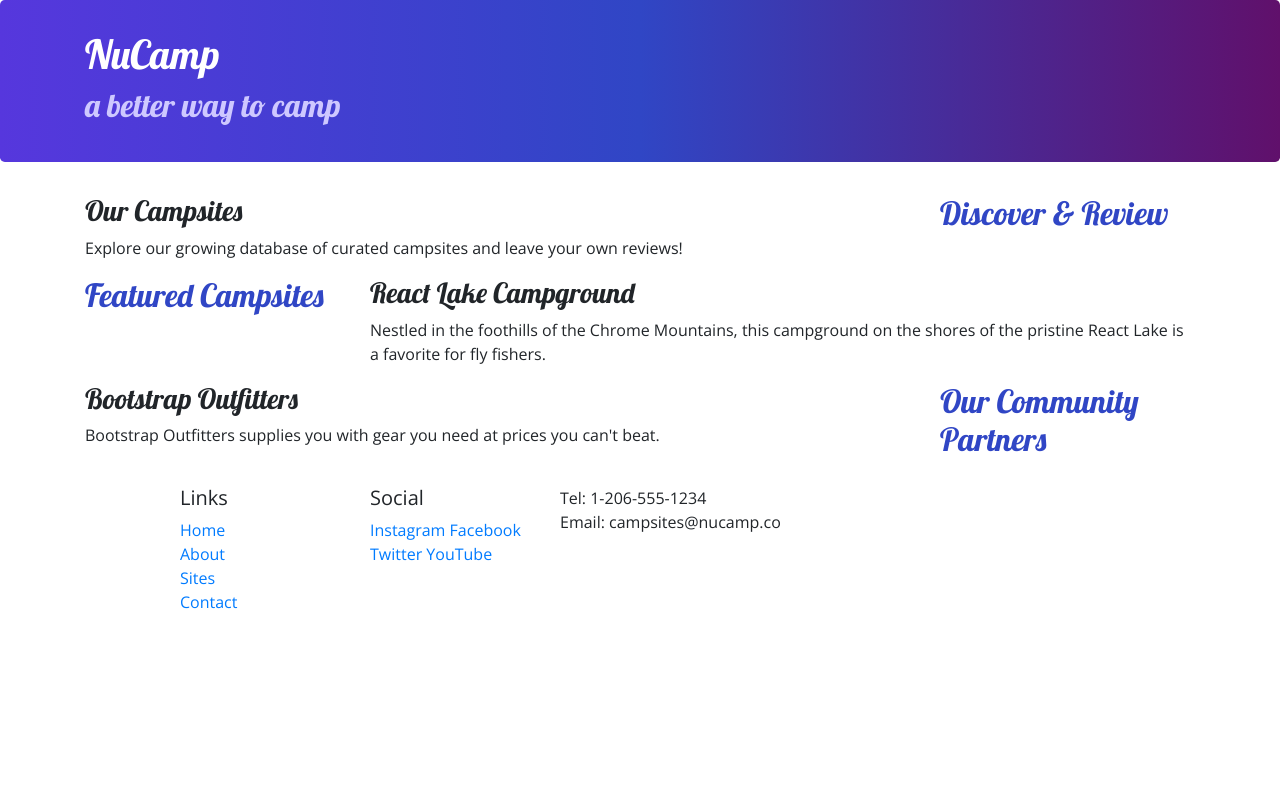
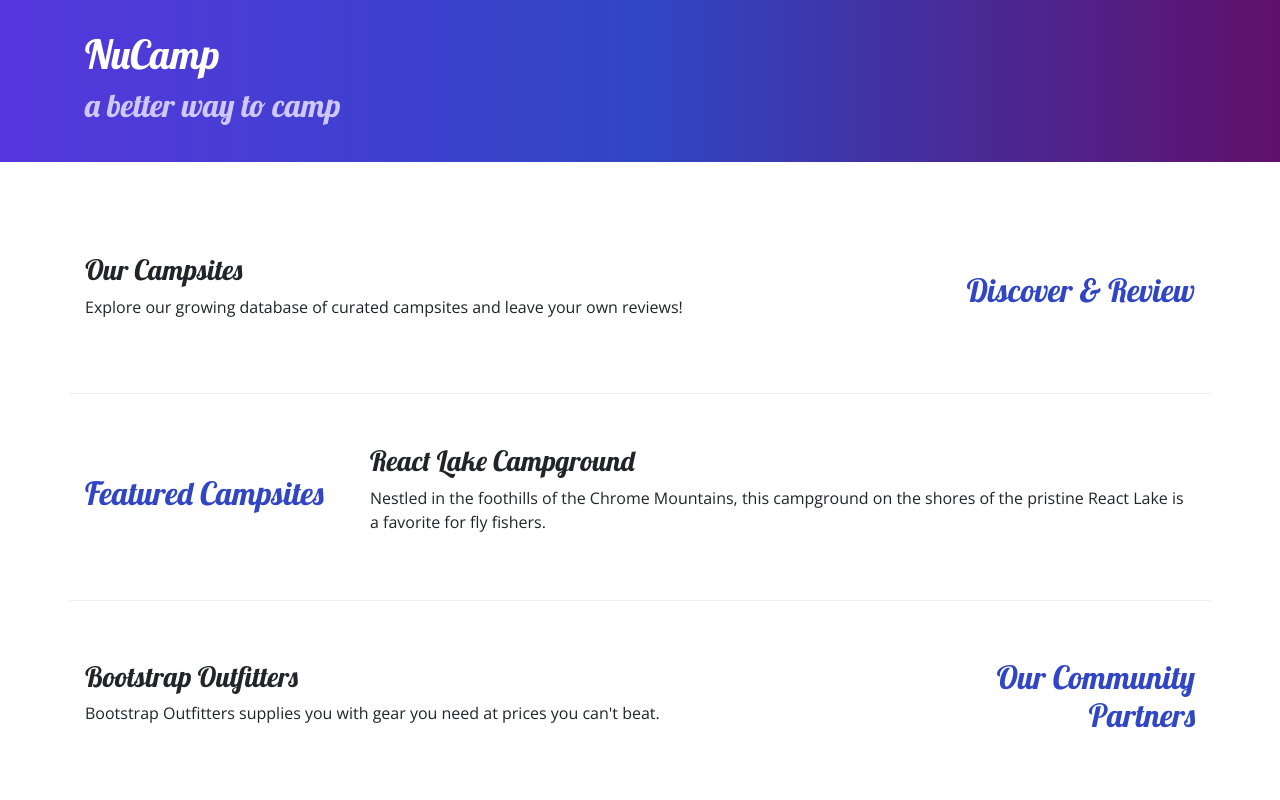
Before and after one commit to LoganNichols724/nucamp-bootstrap, a website: page index.html in a window 1280 px wide. Shown: the top 800 px of the page. Drawn offline with nearby package versions, Linux system fonts and the light colour scheme.

Commit message:
Adding Custom Styles

```diff
--- a/css/styles.css
+++ b/css/styles.css
@@ -15,7 +15,7 @@ header h2 {
 }
 
 footer {
-    background image: linear-gradient(#CEC8FF, white);
+    background-image: linear-gradient(#CEC8FF, white);
     padding: 20px 0;
 }
 
@@ -24,3 +24,9 @@ footer {
     background-image: linear-gradient(to right, #5637DD, #3046C5, #60106B);
     color: white;
 }
+
+.row-content {
+    padding: 50px 0;
+    border-bottom: 1px ridge;
+    min-height: 200px;
+}
--- a/index.html
+++ b/index.html
@@ -18,7 +18,7 @@
 
 <body>
 
-    <header class="jumbotron">
+    <header class="jumbotron jumbotron-fluid">
         <div class="container">
             <div class="row">
                 <div class="col">
@@ -30,9 +30,9 @@
     </header>
 
     <div class="container">
-        <div class="row row-content">
+        <div class="row row-content align-items-center">
             <div class="col-sm-4 order-sm-last col-md-3">
-                <h2>Discover & Review</h2>
+                <h2 class="text-sm-right">Discover & Review</h2>
             </div>
             <div class="col">
                 <h3>Our Campsites</h3>
@@ -40,7 +40,7 @@
             </div>
         </div>
 
-        <div class="row row-content">
+        <div class="row row-content align-items-center">
             <div class="col-sm-4 col-md-3">
                 <h2>Featured Campsites</h2>
             </div>
@@ -50,9 +50,9 @@
             </div>
         </div>
 
-        <div class="row row-content">
+        <div class="row row-content align-items-center">
             <div class="col-sm-4 order-sm-last col-md-3">
-                <h2>Our Community Partners</h2>
+                <h2 class="text-sm-right">Our Community Partners</h2>
             </div>
             <div class="col">
                 <h3>Bootstrap Outfitters</h3>
@@ -73,14 +73,14 @@
                     <li><a href="#">Contact</a></li>
                     </ul>
                 </div>
-                <div class="col-xl-2">
+                <div class="col-6 col-sm-5 text-center">
                     <h5>Social</h5>
                     <a href="http://instagram.com/">Instagram</a>
                     <a href="http://facebook.com/">Facebook</a>
                     <a href="http://twitter.com/">Twitter</a>
                     <a href="http://youtube.com/">YouTube</a>
                 </div>
-                <div class="col-sm-4">
+                <div class="col-sm-4 text-center">
                     Tel: 1-206-555-1234<br \>
                     Email: campsites@nucamp.co
                 </div>
```
